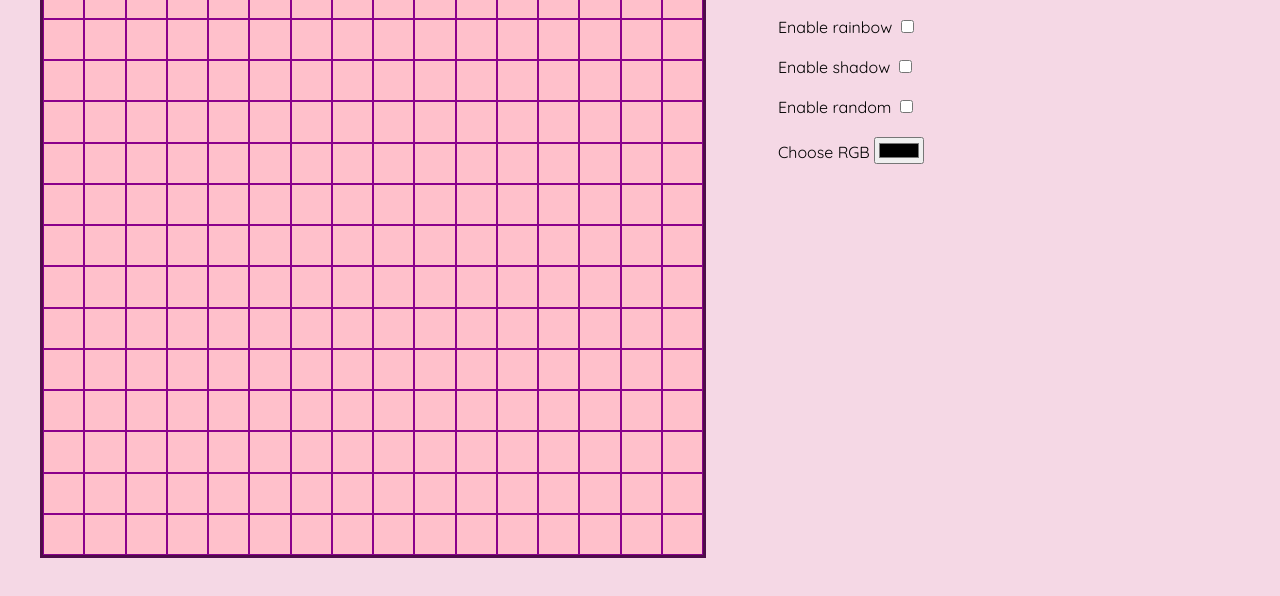
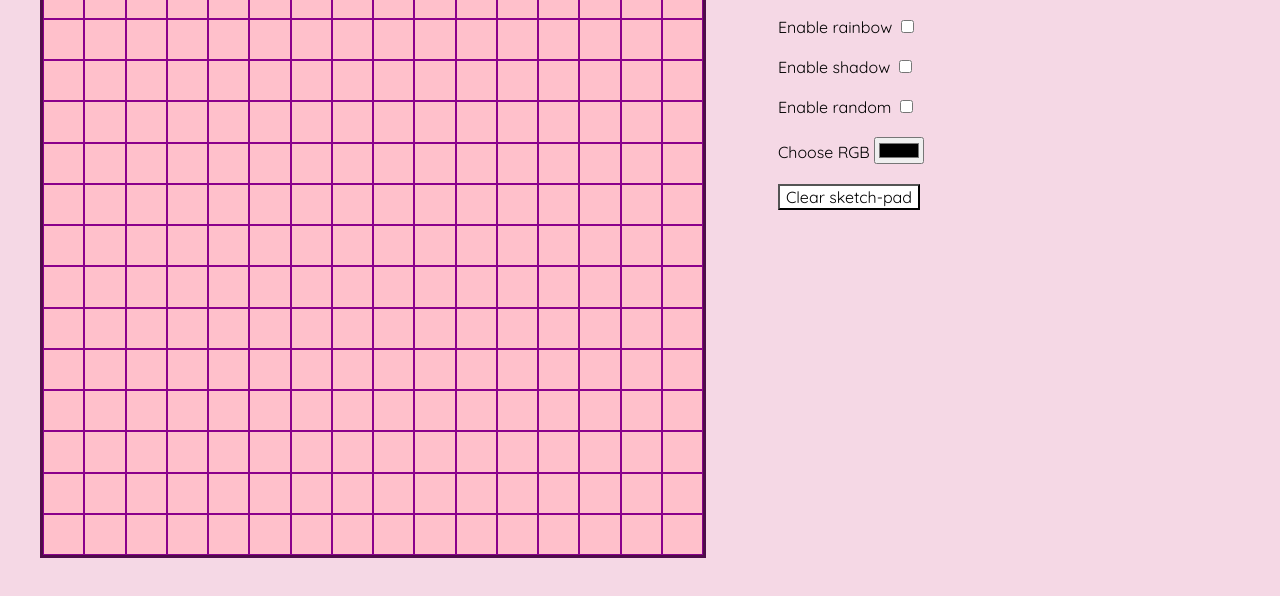
Before and after one commit to professionalsquirrel/Etch-a-Sketch, a plain HTML site: page index.html in a window 1280 px wide. Shown: the part 116-712 px from the top of the page. Drawn offline with Linux system fonts and the light colour scheme; a web font is replaced by a local one.

Commit message:
Add HTML button for clearing pad

```diff
--- a/index.html
+++ b/index.html
@@ -32,6 +32,9 @@
     <br>
     <label>Choose RGB</label>
     <input type="color"></button>
+    <br>
+    <br>
+    <button>Clear sketch-pad</button>
   </div>
   </div>
 </div>
--- a/style.css
+++ b/style.css
@@ -29,6 +29,11 @@ h1 {
     height: 600px;
 }
 
-label {
+label, button {
     font-family: inherit;
 }
+
+button {
+    background-color: white;
+    font-size: 1em;
+}
```
